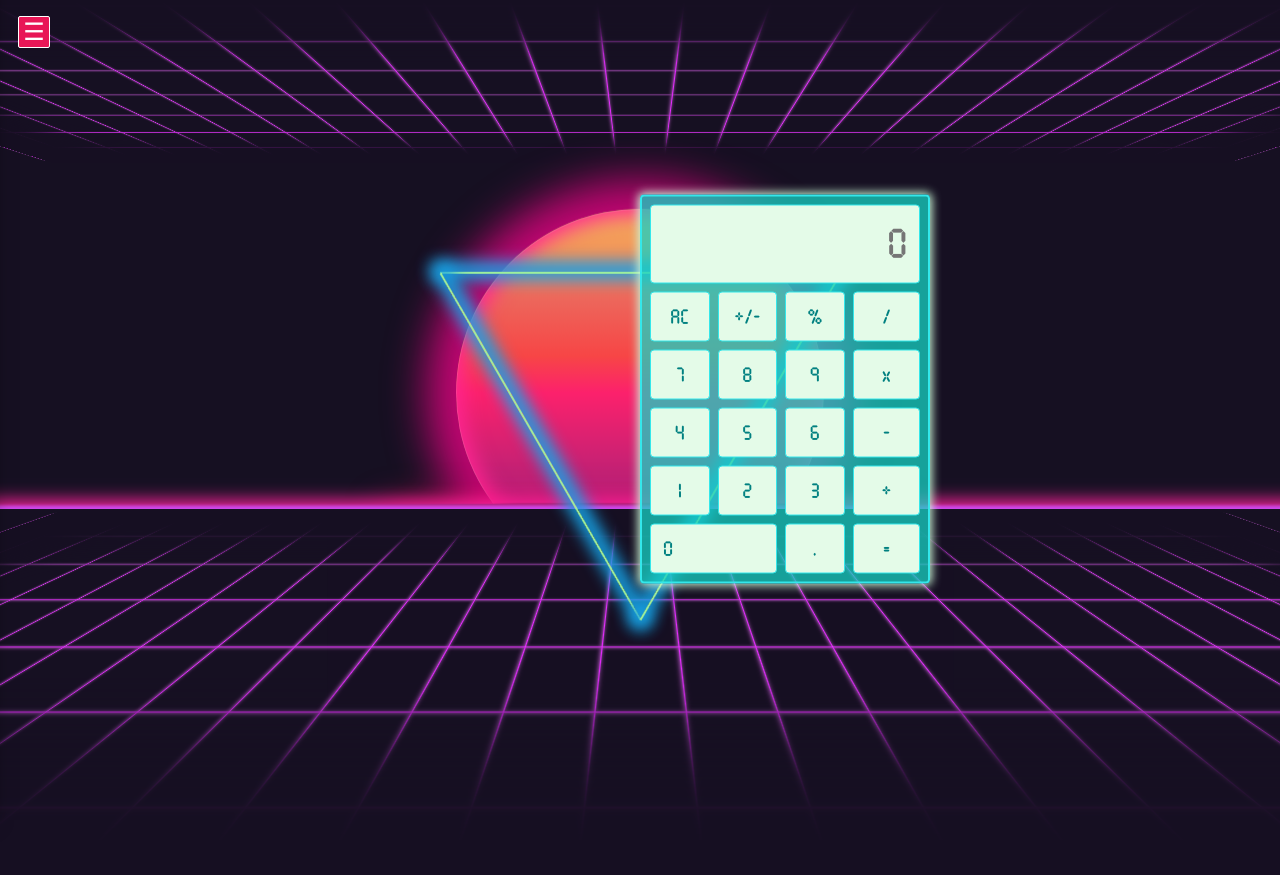
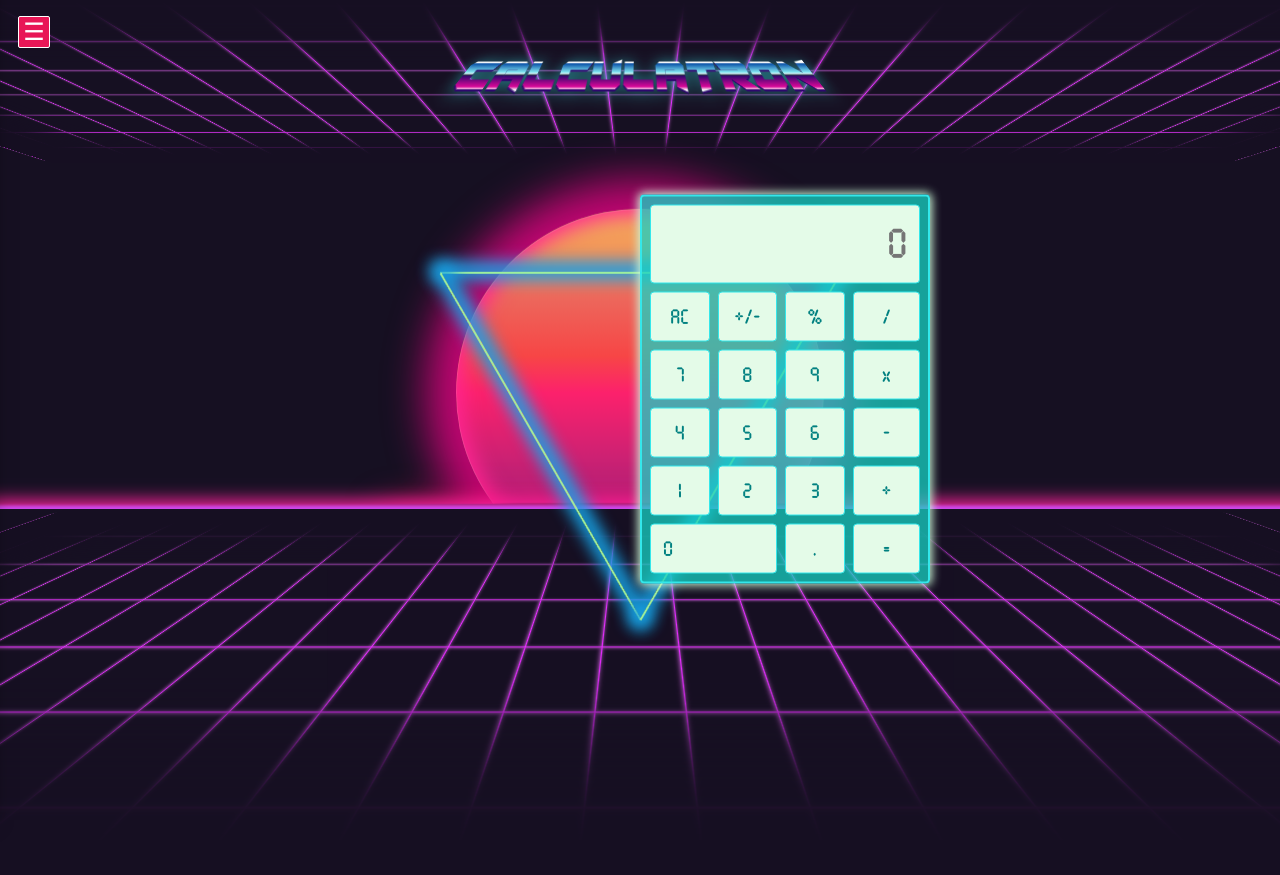
Before and after one commit to JacobGiordano/calculator, a plain HTML site: page index.html in a window 1280 px wide. Shown: the top 875 px of the page. Drawn offline with Linux system fonts and the light colour scheme.

Commit message:
Add page title & styling for title

```diff
--- a/css/style.css
+++ b/css/style.css
@@ -4,6 +4,16 @@
   font-family: 'djb_get_digitalregular';
   src: url('/fonts/djb_get_digital-webfont.woff2') format('woff2'),
        url('/fonts/djb_get_digital-webfont.woff') format('woff');
+  font-weight: normal;
+  font-style: normal;
+}
+
+/*! 'rocket_rinderregular' generated by Font Squirrel (https://www.fontsquirrel.com) on December 31, 2020 */
+
+@font-face {
+  font-family: 'rocket_rinderregular';
+  src: url('/fonts/rocketrinder-yv5d-webfont.woff2') format('woff2'),
+       url('/fonts/rocketrinder-yv5d-webfont.woff') format('woff');
   font-weight: normal;
   font-style: normal;
 }
@@ -23,6 +33,40 @@ body {
   font-weight: 300;
 }
 
+.page-title {
+  display: block;
+  position: absolute;
+  color: #fff;
+  font-family: 'rocket_rinderregular';
+  font-size: 2rem;
+  text-align: center;
+  letter-spacing: 3px;
+  left: 50%;
+  transform: translate(-50%, 3.5rem) perspective(60px) rotateX(15deg);
+  background-color: #fff;
+  background-image: linear-gradient(#fff 14%, #084fa7 16%, #83e6f1 40%, #cff5f9 43%, #160f22 49%, #2d076d 0%, #d80798 76%, #d80798 0%, #fff 84%);
+  background-size: 100%;
+  -webkit-background-clip: text;
+  -moz-background-clip: text;
+  -webkit-text-fill-color: transparent;
+  -moz-text-fill-color: transparent;
+  -webkit-filter: drop-shadow(0 2px #2d076d) drop-shadow(0 0 8px rgba(51, 231, 234, .5));
+  filter: drop-shadow(0 2px #2d076d) drop-shadow(0 0 8px rgba(51, 231, 234, .5));
+  z-index: 2;
+}
+
+@supports (-webkit-text-stroke: 1px rgba(76, 228, 172, .75)) {
+  .page-title {
+    -webkit-text-stroke: .025px rgba(76, 228, 172, .75);
+  }
+}
+
+@media screen and (min-width: 600px) {
+  .page-title {
+    font-size: 2.5rem;
+  }
+}
+
 button, input {
   padding: .5rem;
   font-size: 1.25rem;
@@ -32,7 +76,7 @@ button, input {
 .nav {
   display: flex;
   position: fixed;
-  background: rgba(0, 0, 0, .6);
+  background: rgba(0, 0, 0, .75);
   color: #fff;
   width: 100%;
   height: 100%;
--- a/index.html
+++ b/index.html
@@ -9,6 +9,7 @@
   <link rel="stylesheet" href="/css/style.css">
 </head>
 <body>
+  <h1 id="page-title" class="page-title">Calculatron</h1>
   <nav id="nav" class="nav initial">
     <div id="nav-btn" class="nav-btn" tabindex="0"></div>
     <div id="nav__inner-wrapper" class="nav__inner-wrapper" tabindex="0">
```
Also changed, not shown: fonts/rocketrinder-yv5d-webfont.woff (added), fonts/rocketrinder-yv5d-webfont.woff2 (added).
